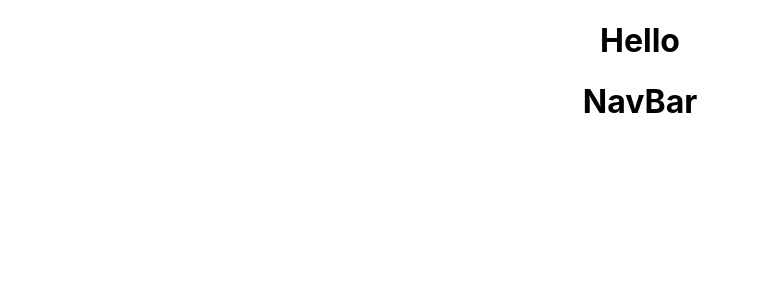
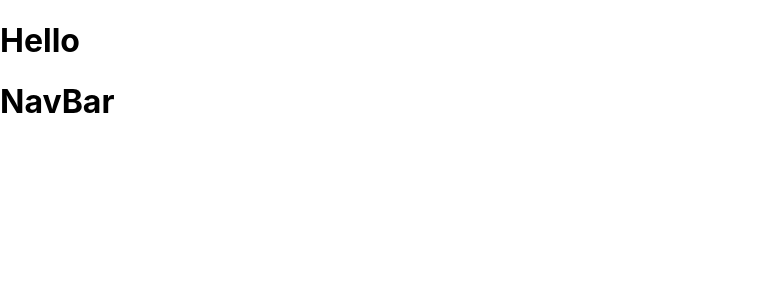
Before and after one commit to Willometers/ski_frontend_deploy_netlify, a React (Create React App) app: page / in a window 1280 px wide. Shown: the top 300 px of the page, without its empty margins (0-758 px from the left). Built offline with nearby package versions, Linux system fonts and the light colour scheme.

Commit message:
browser router added

```diff
--- a/package.json
+++ b/package.json
@@ -8,6 +8,7 @@
     "@testing-library/user-event": "^13.5.0",
     "react": "^18.2.0",
     "react-dom": "^18.2.0",
+    "react-router-dom": "^6.5.0",
     "react-scripts": "5.0.1",
     "web-vitals": "^2.1.4"
   },
--- a/src/App.js
+++ b/src/App.js
@@ -1,12 +1,21 @@
 import './App.css';
+import {
+  BrowserRouter as Router,
+  Switch,
+  Route,
+  Link
+} from "react-router-dom";
 import NavBar from './components/NavBar';
+
 
 function App() {
   return (
-    <div className="App">
-      <h1>Hello</h1>
-      <NavBar />
-    </div>
+    <Router>
+
+        <h1>Hello</h1>
+        <NavBar />
+
+    </Router>
   );
 }
 
```
Also changed, not shown: 1 other file (tests, documents, lock files or other folders).
